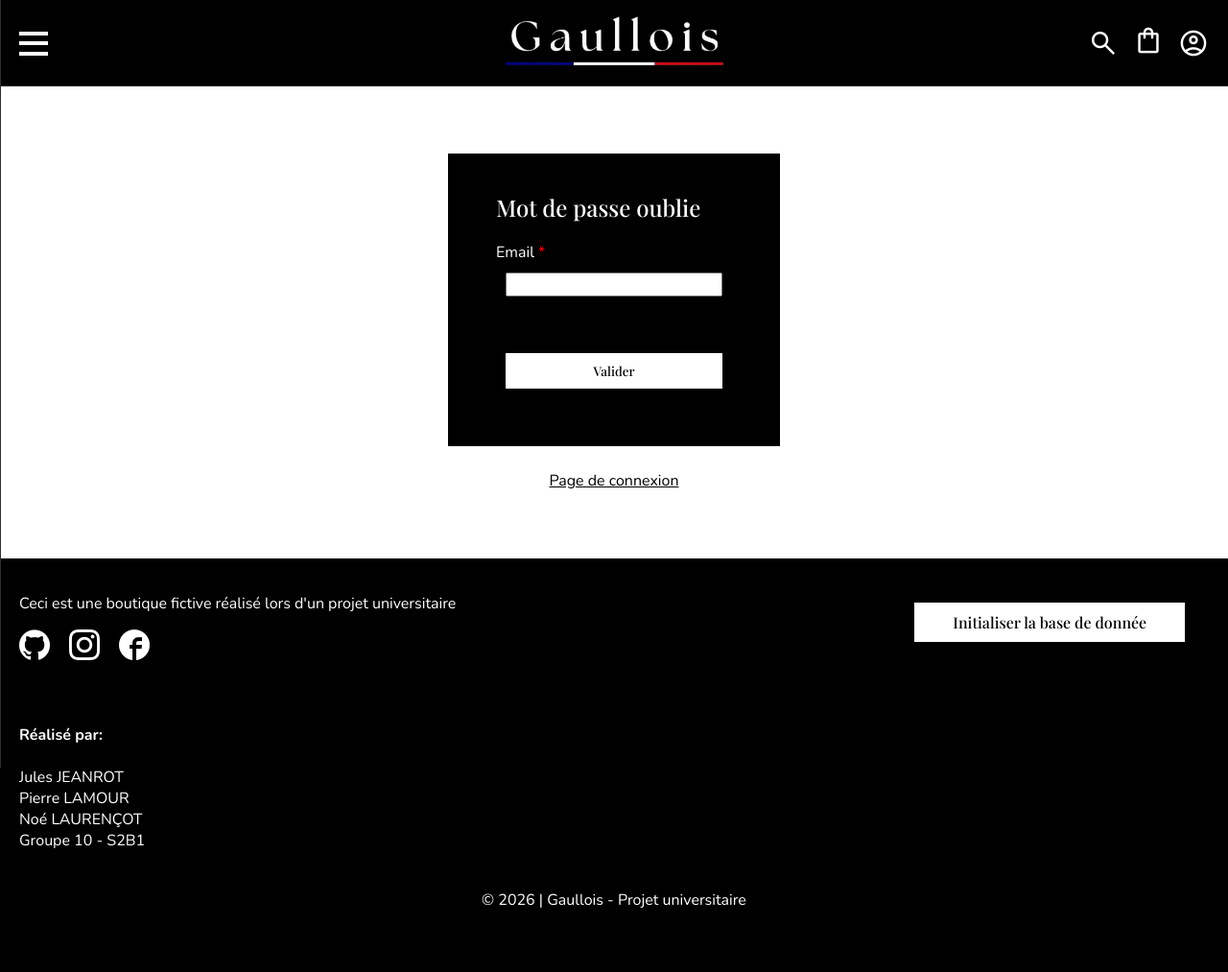
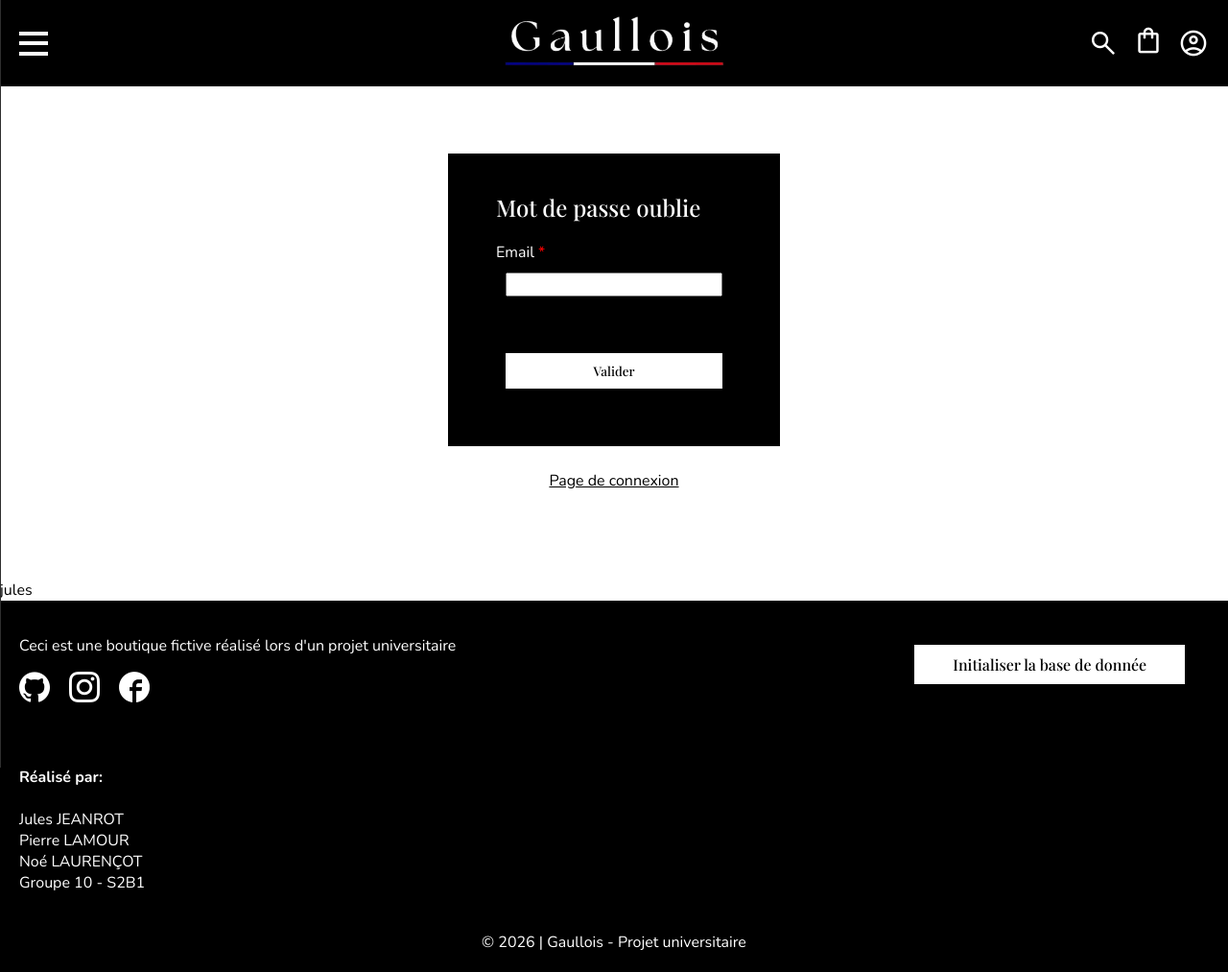
Before and after one commit to NoeLaurencot/SAE_Ecommerce, a Flask app: page /forget-password in a window 1280 px wide. Shown: the whole page at 96% size. Before the commit the page ends 946 px from the top, so only its background shows below. Run offline with Flask 3, Linux system fonts and the light colour scheme; data comes from the database, SQL or seed files in the repository.

Commit message:
Ajout de mon nom

```diff
--- a/templates/layout.html
+++ b/templates/layout.html
@@ -38,6 +38,8 @@
     {% endwith %}
 {% block body %}
 {% endblock %}
+<br>
+jules
 {% include('_footer.html') %}
 <div class="screen-blur" id="screen-blur"></div>
 <script src="{{ url_for('static', filename='js/password-show.js')}}"></script>
```
